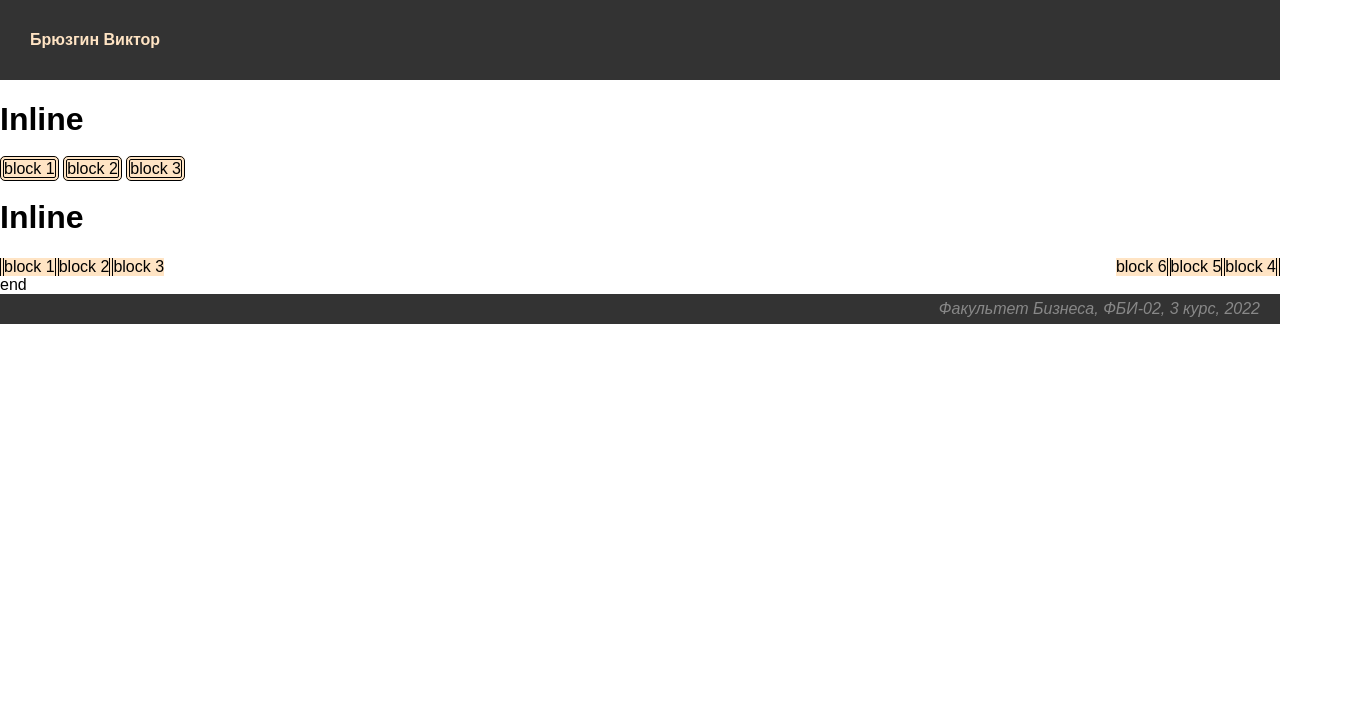
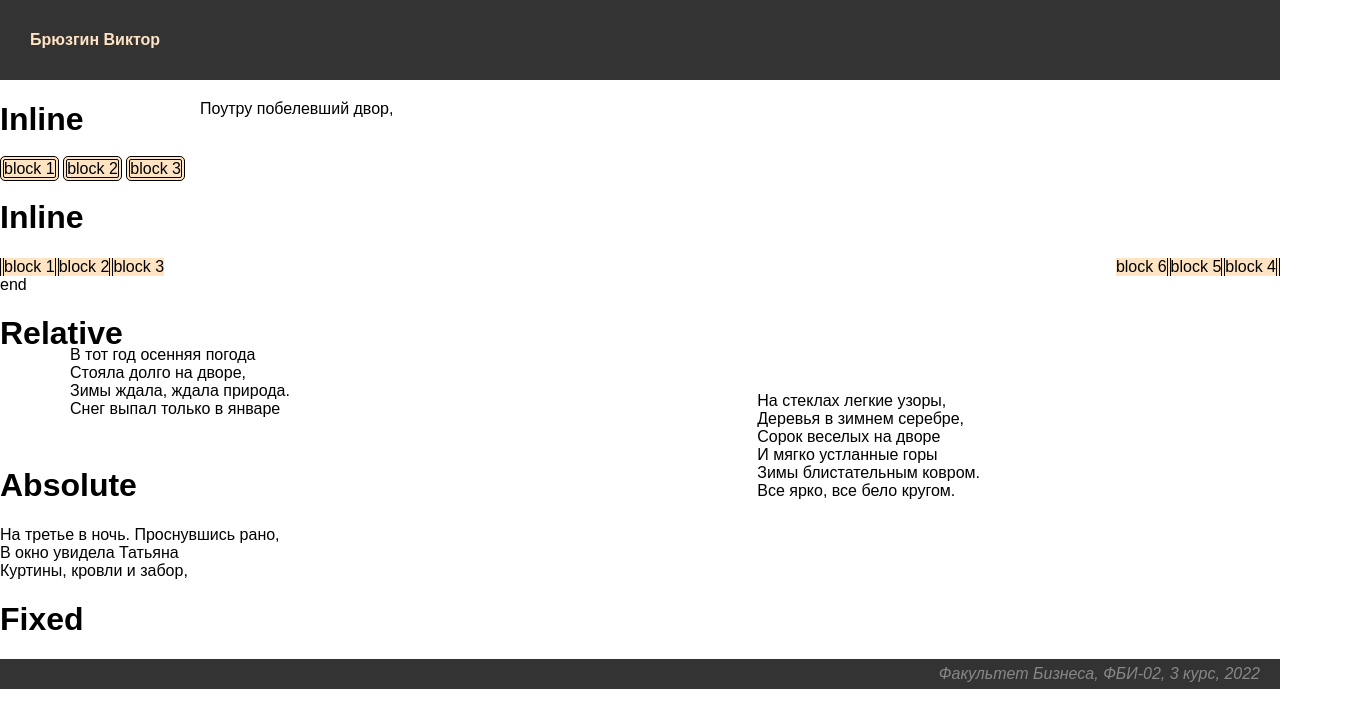
Before and after one commit to ViktorDriftin/web-programminglabs, a plain HTML site: page lab5.html in a window 1280 px wide. Shown: the whole page, 1350 px wide, since content can reach past the window. Drawn offline with Linux system fonts and the light colour scheme.

Commit message:
Позиционирование

```diff
--- a/lab5.html
+++ b/lab5.html
@@ -43,6 +43,9 @@
                 border-right: 4px double black;
                 float: right;
                 }
+            .d {
+                position: relative;
+            }
         </style>
     <body>
         <div class="header">
@@ -65,6 +68,28 @@
             <div class="c">block 6</div>
 
             <div style="clear: both"> end</div>
+
+            <h1>Relative</h1>
+            <div class="d" style="top: -28px; left: 70px;">В тот год осенняя погода</div>
+            <div class="d" style="top: -28px; left: 70px;">Стояла долго на дворе,</div>
+            <div class="d" style="top: -28px; left: 70px;">Зимы ждала, ждала природа.</div>
+            <div class="d" style="top: -28px; left: 70px;">Снег выпал только в январе</div>
+
+            <h1>Absolute</h1>
+            <div>На третье в ночь. Проснувшись рано,</div>
+            <div>В окно увидела Татьяна</div>
+            <div style="position: absolute; left: 200px; top: 100px;">Поутру побелевший двор,</div>
+            <div>Куртины, кровли и забор,</div>
+
+            <h1>Fixed</h1>
+            <div style="position: fixed; bottom: 300px; right: 300px;">
+                На стеклах легкие узоры,<br>
+                Деревья в зимнем серебре,<br>
+                Сорок веселых на дворе<br>
+                И мягко устланные горы<br>
+                Зимы блистательным ковром.<br>
+                Все ярко, все бело кругом.
+            </div>
         </div>
 
         <div class="footer">
```
